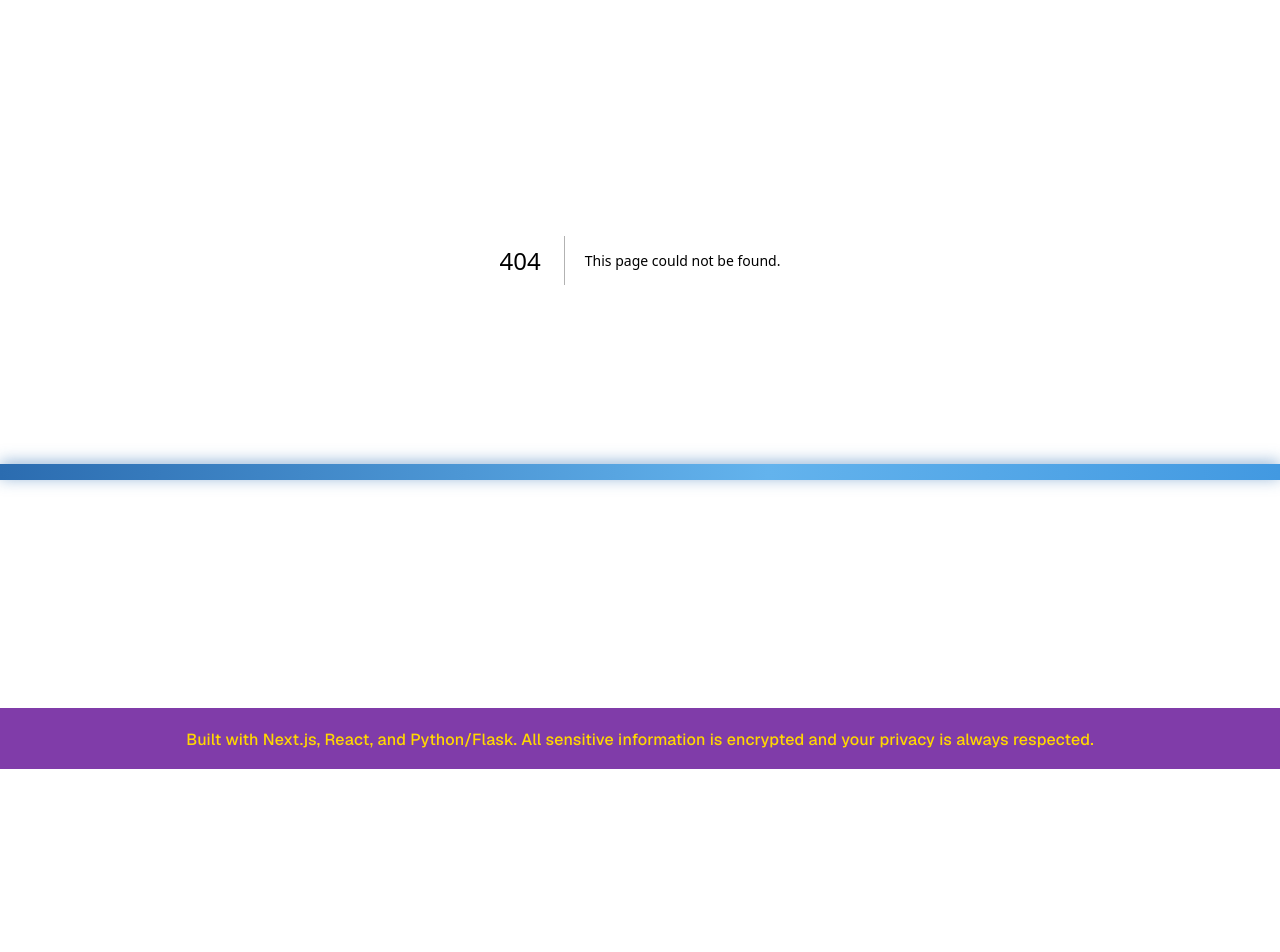
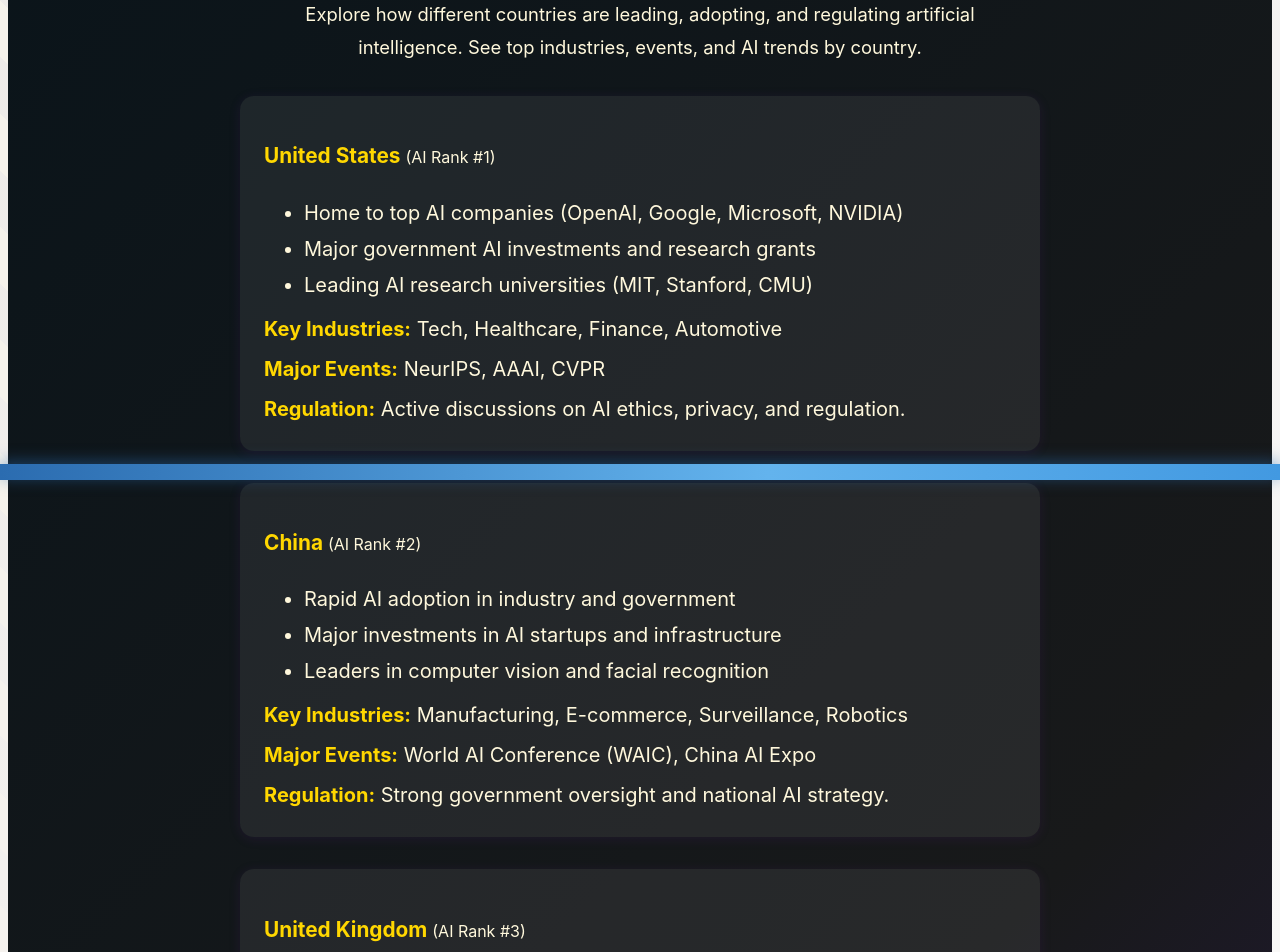
Before and after one commit to Shellzonit/auralis-sanctuary-, a Next.js app: page /countries in a window 1280 px wide. Before the commit this address had no page. Shown: the part 320-1272 px from the top of the page. Before the commit the page ends 1089 px from the top, so only its background shows below. Built offline with nearby package versions, Linux system fonts and the light colour scheme.

Commit message:
feat: add Countries page with global AI insights, styled to match site

```diff
--- /dev/null
+++ b/app/countries/page.tsx
@@ -0,0 +1,102 @@
+"use client";
+
+import React from "react";
+
+const COUNTRY_AI_DATA = [
+  {
+    country: "United States",
+    aiRank: 1,
+    highlights: [
+      "Home to top AI companies (OpenAI, Google, Microsoft, NVIDIA)",
+      "Major government AI investments and research grants",
+      "Leading AI research universities (MIT, Stanford, CMU)"
+    ],
+    industries: ["Tech", "Healthcare", "Finance", "Automotive"],
+    events: ["NeurIPS", "AAAI", "CVPR"],
+    regulation: "Active discussions on AI ethics, privacy, and regulation."
+  },
+  {
+    country: "China",
+    aiRank: 2,
+    highlights: [
+      "Rapid AI adoption in industry and government",
+      "Major investments in AI startups and infrastructure",
+      "Leaders in computer vision and facial recognition"
+    ],
+    industries: ["Manufacturing", "E-commerce", "Surveillance", "Robotics"],
+    events: ["World AI Conference (WAIC)", "China AI Expo"],
+    regulation: "Strong government oversight and national AI strategy."
+  },
+  {
+    country: "United Kingdom",
+    aiRank: 3,
+    highlights: [
+      "AI research hubs in London, Cambridge, and Edinburgh",
+      "Growing AI startup ecosystem",
+      "Government AI policy and funding initiatives"
+    ],
+    industries: ["Finance", "Healthcare", "Legal Tech"],
+    events: ["CogX", "AI Summit London"],
+    regulation: "GDPR and active AI ethics research."
+  },
+  {
+    country: "Canada",
+    aiRank: 4,
+    highlights: [
+      "World-class AI research (Toronto, Montreal)",
+      "Supportive immigration for AI talent",
+      "Strong public-private AI partnerships"
+    ],
+    industries: ["Healthcare", "Autonomous Vehicles", "Natural Language Processing"],
+    events: ["AI Toronto", "Montreal AI Symposium"],
+    regulation: "Focus on responsible AI and data privacy."
+  },
+  {
+    country: "India",
+    aiRank: 5,
+    highlights: [
+      "Rapidly growing AI workforce",
+      "Government AI for All initiative",
+      "Major outsourcing and IT services in AI"
+    ],
+    industries: ["IT Services", "Healthcare", "Agriculture"],
+    events: ["RAI Conference", "India AI Summit"],
+    regulation: "Draft AI policy and data protection bill."
+  }
+];
+
+export default function CountriesPage() {
+  return (
+    <main
+      style={{
+        minHeight: "100vh",
+        background: "linear-gradient(135deg, #0a141a 0%, #18191a 60%, #2a1a4d 100%)",
+        fontFamily: "Inter, Arial, sans-serif",
+        display: "flex",
+        flexDirection: "column",
+        alignItems: "center",
+        padding: "0 1rem",
+      }}
+    >
+      <h1 style={{ fontSize: "2.2rem", fontWeight: 800, color: "#ffd700", margin: "32px 0 16px 0", textShadow: "0 2px 16px #2a1a4d" }}>
+        AI Around the World
+      </h1>
+      <p style={{ color: '#fff8dc', fontSize: '1.15rem', maxWidth: 700, textAlign: 'center', marginBottom: 32 }}>
+        Explore how different countries are leading, adopting, and regulating artificial intelligence. See top industries, events, and AI trends by country.
+      </p>
+      <div style={{ width: '100%', maxWidth: 800, display: 'flex', flexDirection: 'column', gap: 32 }}>
+        {COUNTRY_AI_DATA.map((c) => (
+          <section key={c.country} style={{ background: 'rgba(255,255,255,0.07)', borderRadius: 14, padding: 24, boxShadow: '0 2px 12px #6a1b9a22' }}>
+            <h2 style={{ color: '#ffd700', fontSize: '1.3rem', marginBottom: 8 }}>{c.country} <span style={{ color: '#fff8dc', fontWeight: 400, fontSize: '1rem' }}>(AI Rank #{c.aiRank})</span></h2>
+            <ul style={{ color: '#fff8dc', marginBottom: 8 }}>
+              {c.highlights.map((h, i) => <li key={i}>{h}</li>)}
+            </ul>
+            <div style={{ color: '#ffd700', marginBottom: 4 }}><strong>Key Industries:</strong> <span style={{ color: '#fff8dc' }}>{c.industries.join(', ')}</span></div>
+            <div style={{ color: '#ffd700', marginBottom: 4 }}><strong>Major Events:</strong> <span style={{ color: '#fff8dc' }}>{c.events.join(', ')}</span></div>
+            <div style={{ color: '#ffd700' }}><strong>Regulation:</strong> <span style={{ color: '#fff8dc' }}>{c.regulation}</span></div>
+          </section>
+        ))}
+      </div>
+    </main>
+  );
+}
```
